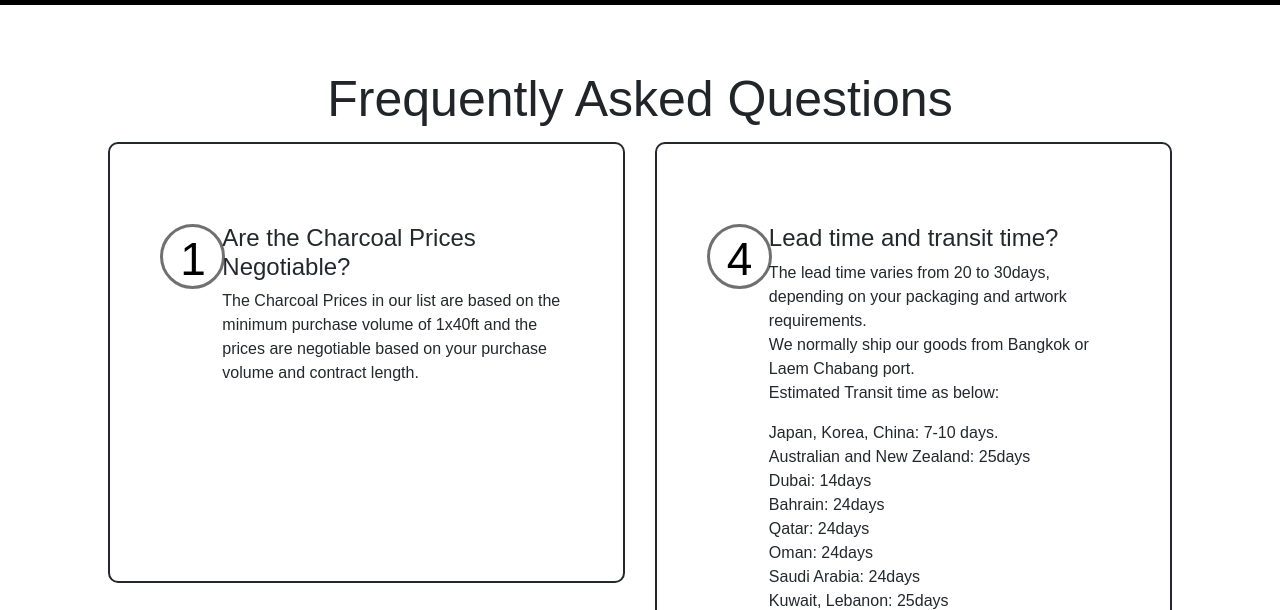
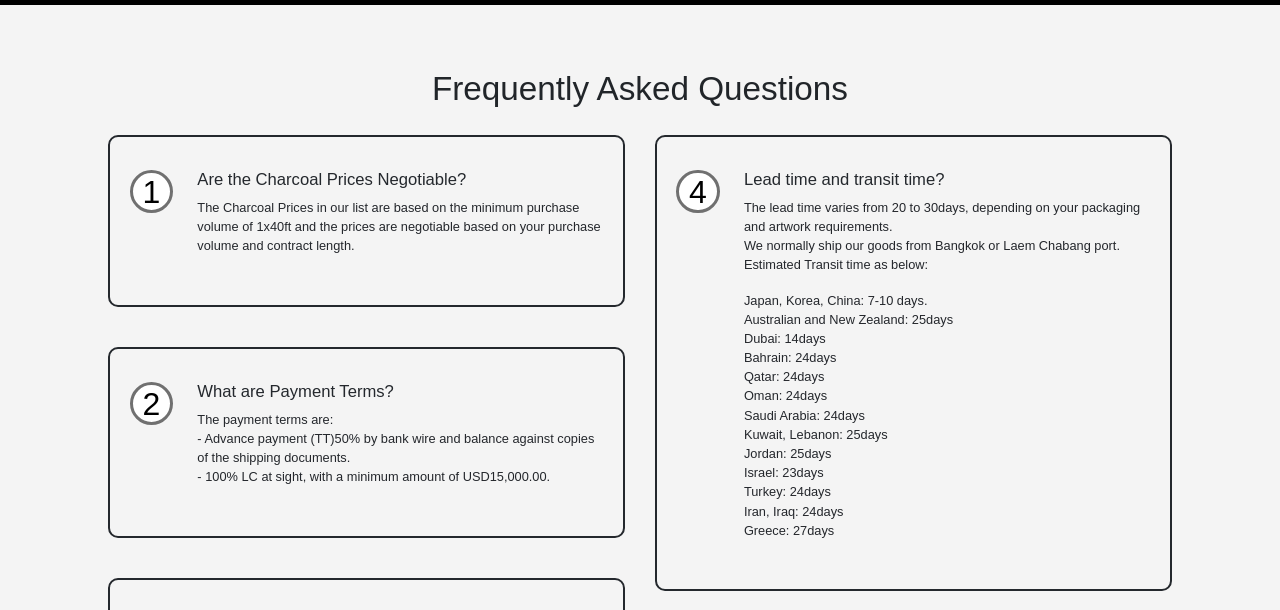
Before and after one commit to thanhndlv/vinachaki, a plain HTML site: page faq.html in a window 1280 px wide. Shown: the part 143-753 px from the top of the page. Drawn offline with nearby package versions, Linux system fonts and the light colour scheme; files that its build step writes are made by us from their sources.

Commit message:
faq 100% sp

```diff
--- a/scss/custom_thanh.scss
+++ b/scss/custom_thanh.scss
@@ -1,14 +1,15 @@
 .faq {
   padding: 5vw 0 7vw 0;
+  background: #f4f4f4;
   h2 {
-    font-size: 3.125rem;
-    margin-bottom: 1vw;
+    font-size: 2.6vw;
+    margin-bottom: 2vw;
     text-align: center;
   }
   .boxFAQ {
     border: 2px solid #24282d;
     border-radius: 10px;
-    padding: 80px 50px 180px 50px;
+    padding: 2.6vw 1.5vw;
     width: 100%;
     display: flex;
     align-content: space-between;
@@ -20,15 +21,17 @@
       text-align: center;
       .circle {
         border-radius: 50%;
-        width: 65px;
-        height: 65px;
-        padding: 10px;
+        width: 3.4vw;
+        height: 3.4vw;
+        padding: 0.5vw;
         background: #fff;
         border: 3px solid #707070;
         color: #000;
         text-align: center;
-        font-size: 2.875rem;
-        line-height: 45px;
+        font-size: 2.5vw;
+        display: flex;
+        justify-content: center;
+        align-items: center;
       }
     }
     .text {
@@ -36,8 +39,10 @@
 
       h4 {
         color: #24282d;
+        font-size: 1.3vw;
       }
       p {
+        font-size: 1vw;
         color: #24272c;
       }
     }
--- a/scss/responsiveTai.scss
+++ b/scss/responsiveTai.scss
@@ -573,3 +573,20 @@ footer .footer_menu .footer_menuItem ul ul a{
     margin: 0 auto 30px;
 }
 /* end our product */
+
+.faq h2{
+    margin: 0 0 20px;
+}
+.faq .boxFAQ .number .circle{
+    width: 30px;
+    height: 30px;
+    font-size: 1rem;
+}
+.faq{
+    padding: 30px 0;
+}
+.faq .boxFAQ{
+    padding: 10px;
+    margin: 0 0 15px;
+}
+/* end faq */
```
Also changed, not shown: assets/css/gen.min.css, assets/css/responsive.min.css, scss/responsive.scss (line endings or trailing spaces).
